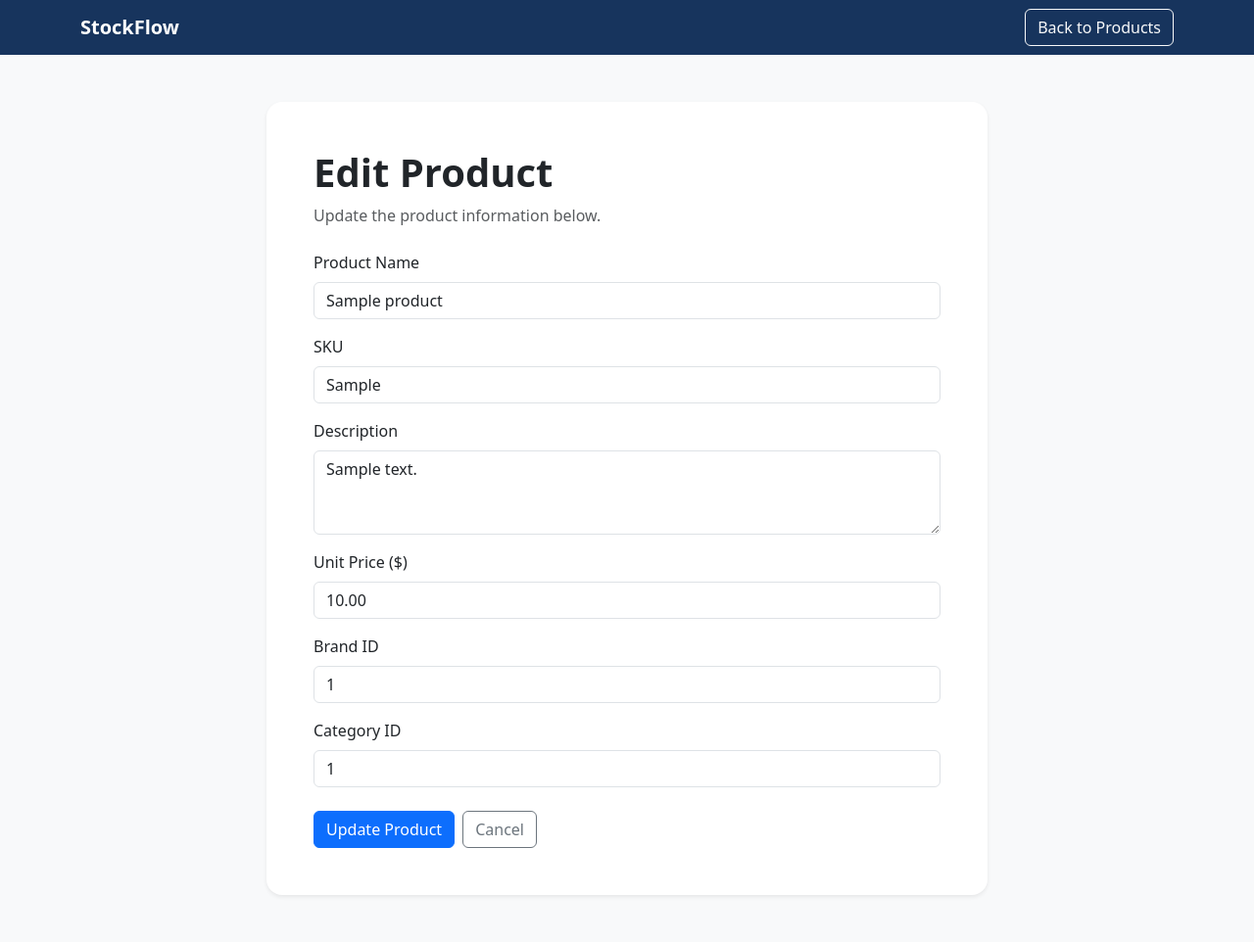
After one commit to abhi7656/stockflow-inventory-management, a Spring Boot app: page /products/edit/1 in a window 1280 px wide. The commit adds this page. Shown: the whole page at 98% size. Run offline with Spring Boot 4, Linux system fonts and the light colour scheme; tables that the repository leaves empty hold one stand-in row (values such as "Sample post").

Commit message:
Implement StockFlow product CRUD operations

```diff
--- a/src/main/java/com/stockflow/controller/HomeController.java
+++ b/src/main/java/com/stockflow/controller/HomeController.java
@@ -6,11 +6,6 @@ import org.springframework.web.bind.annotation.GetMapping;
 
 @Controller
 public class HomeController {
-
-    @GetMapping("/products/new")
-    public String addProduct() {
-        return "add-product";
-    }
 
     @GetMapping("/")
     public String home() {
--- /dev/null
+++ b/src/main/java/com/stockflow/controller/ProductController.java
@@ -0,0 +1,58 @@
+
+package com.stockflow.controller;
+
+import com.stockflow.model.Product;
+import com.stockflow.service.ProductService;
+import org.springframework.stereotype.Controller;
+import org.springframework.ui.Model;
+import org.springframework.web.bind.annotation.*;
+
+@Controller
+@RequestMapping("/products")
+public class ProductController {
+
+    private final ProductService productService;
+
+    public ProductController(ProductService productService) {
+        this.productService = productService;
+    }
+
+    // Display Edit Product form
+    @GetMapping("/edit/{id}")
+    public String showEditProductForm(@PathVariable Long id, Model model) {
+        Product product = productService.getProductById(id)
+                .orElseThrow(() -> new IllegalArgumentException("Invalid product ID: " + id));
+
+        model.addAttribute("product", product);
+        return "edit-product";
+    }
+
+    // Delete product by ID
+    @PostMapping("/delete/{id}")
+    public String deleteProduct(@PathVariable Long id) {
+        productService.deleteProduct(id);
+        return "redirect:/products";
+    }
+
+    // Display Add Product form
+    @GetMapping("/new")
+    public String showAddProductForm(Model model) {
+        model.addAttribute("product", new Product());
+        return "add-product";
+    }
+
+    // Save product to database
+    @PostMapping("/save")
+    public String saveProduct(@ModelAttribute Product product) {
+        productService.saveProduct(product);
+        return "redirect:/products";
+    }
+
+    // Display all products
+    @GetMapping
+    public String listProducts(Model model) {
+        model.addAttribute("products",
+                productService.getAllProducts());
+        return "products";
+    }
+}
--- /dev/null
+++ b/src/main/resources/templates/edit-product.html
@@ -0,0 +1,117 @@
+
+<!DOCTYPE html>
+<html lang="en" xmlns:th="http://www.thymeleaf.org">
+<head>
+    <meta charset="UTF-8">
+    <meta name="viewport"
+          content="width=device-width, initial-scale=1.0">
+    <title>Edit Product | StockFlow</title>
+
+    <link href="https://cdn.jsdelivr.net/npm/bootstrap@5.3.3/dist/css/bootstrap.min.css"
+          rel="stylesheet">
+</head>
+
+<body class="bg-light">
+
+<nav class="navbar navbar-dark" style="background:#17345d;">
+    <div class="container">
+        <a class="navbar-brand fw-bold" th:href="@{/}">
+            StockFlow
+        </a>
+        <a class="btn btn-outline-light" th:href="@{/products}">
+            Back to Products
+        </a>
+    </div>
+</nav>
+
+<main class="container py-5">
+    <div class="row justify-content-center">
+        <div class="col-lg-8">
+
+            <div class="card border-0 shadow-sm rounded-4">
+                <div class="card-body p-4 p-md-5">
+
+                    <h1 class="fw-bold mb-2">Edit Product</h1>
+                    <p class="text-muted mb-4">
+                        Update the product information below.
+                    </p>
+
+                    <form th:action="@{/products/save}"
+                          th:object="${product}"
+                          method="post">
+
+                        <input type="hidden" th:field="*{id}">
+
+                        <div class="mb-3">
+                            <label class="form-label">Product Name</label>
+                            <input type="text"
+                                   th:field="*{name}"
+                                   class="form-control"
+                                   required>
+                        </div>
+
+                        <div class="mb-3">
+                            <label class="form-label">SKU</label>
+                            <input type="text"
+                                   th:field="*{sku}"
+                                   class="form-control"
+                                   required>
+                        </div>
+
+                        <div class="mb-3">
+                            <label class="form-label">Description</label>
+                            <textarea th:field="*{description}"
+                                      class="form-control"
+                                      rows="3"></textarea>
+                        </div>
+
+                        <div class="mb-3">
+                            <label class="form-label">Unit Price ($)</label>
+                            <input type="number"
+                                   th:field="*{unitPrice}"
+                                   class="form-control"
+                                   min="0.01"
+                                   step="0.01"
+                                   required>
+                        </div>
+
+                        <div class="mb-3">
+                            <label class="form-label">Brand ID</label>
+                            <input type="number"
+                                   th:field="*{brandId}"
+                                   class="form-control"
+                                   min="1"
+                                   required>
+                        </div>
+
+                        <div class="mb-4">
+                            <label class="form-label">Category ID</label>
+                            <input type="number"
+                                   th:field="*{categoryId}"
+                                   class="form-control"
+                                   min="1"
+                                   required>
+                        </div>
+
+                        <div class="d-flex gap-2">
+                            <button type="submit"
+                                    class="btn btn-primary">
+                                Update Product
+                            </button>
+
+                            <a th:href="@{/products}"
+                               class="btn btn-outline-secondary">
+                                Cancel
+                            </a>
+                        </div>
+
+                    </form>
+
+                </div>
+            </div>
+        </div>
+    </div>
+</main>
+
+</body>
+</html>
```
Also changed, not shown: src/main/java/com/stockflow/model/Product.java (added, +83 -0 lines), src/main/java/com/stockflow/repository/ProductRepository.java (added, +11 -0 lines), src/main/java/com/stockflow/service/ProductService.java (added, +39 -0 lines), src/main/resources/application.properties (+23 -0 lines), src/main/resources/templates/add-product.html (+15 -11 lines), src/main/resources/templates/products.html (added, +127 -0 lines), 1 other file.
